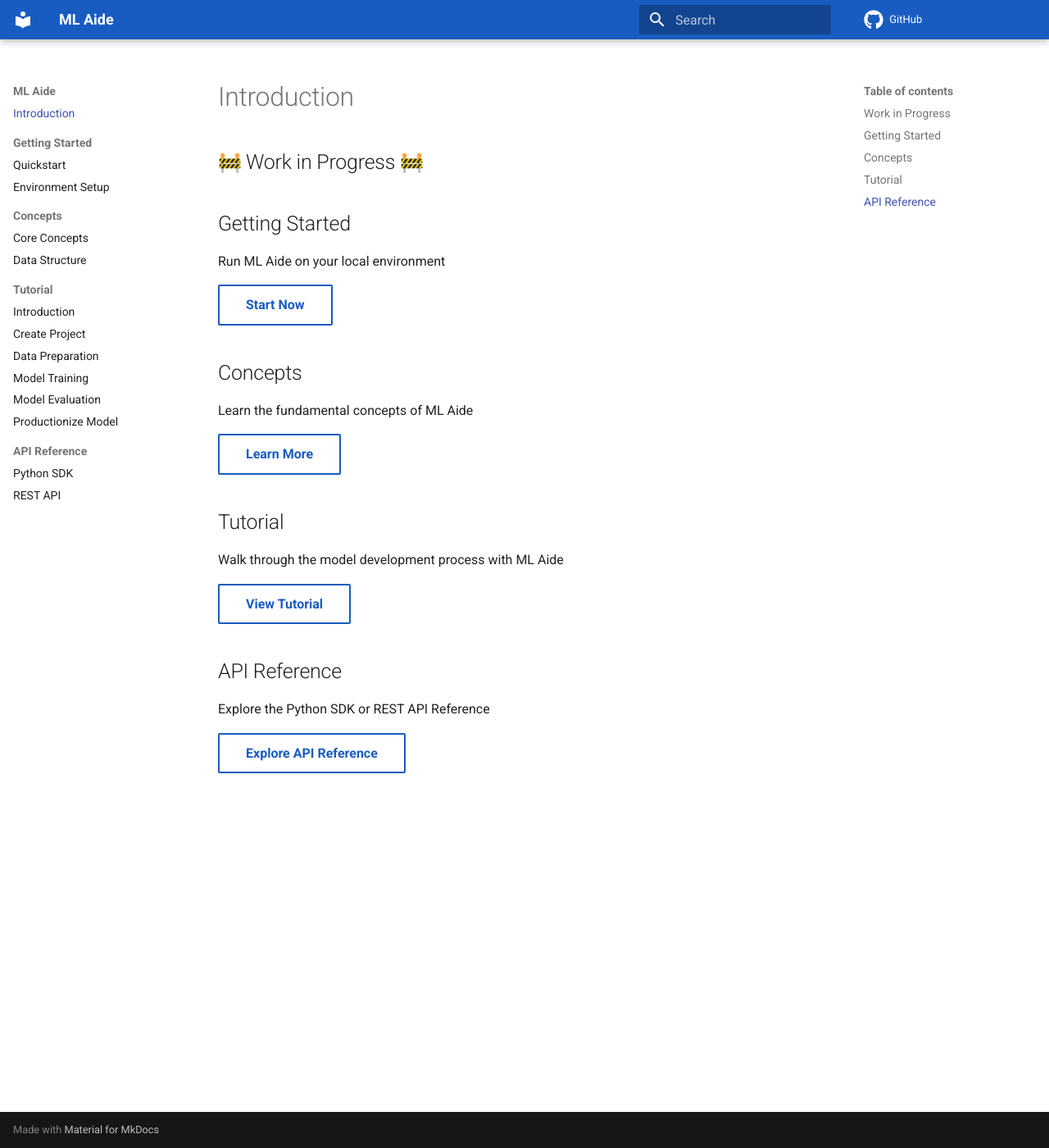
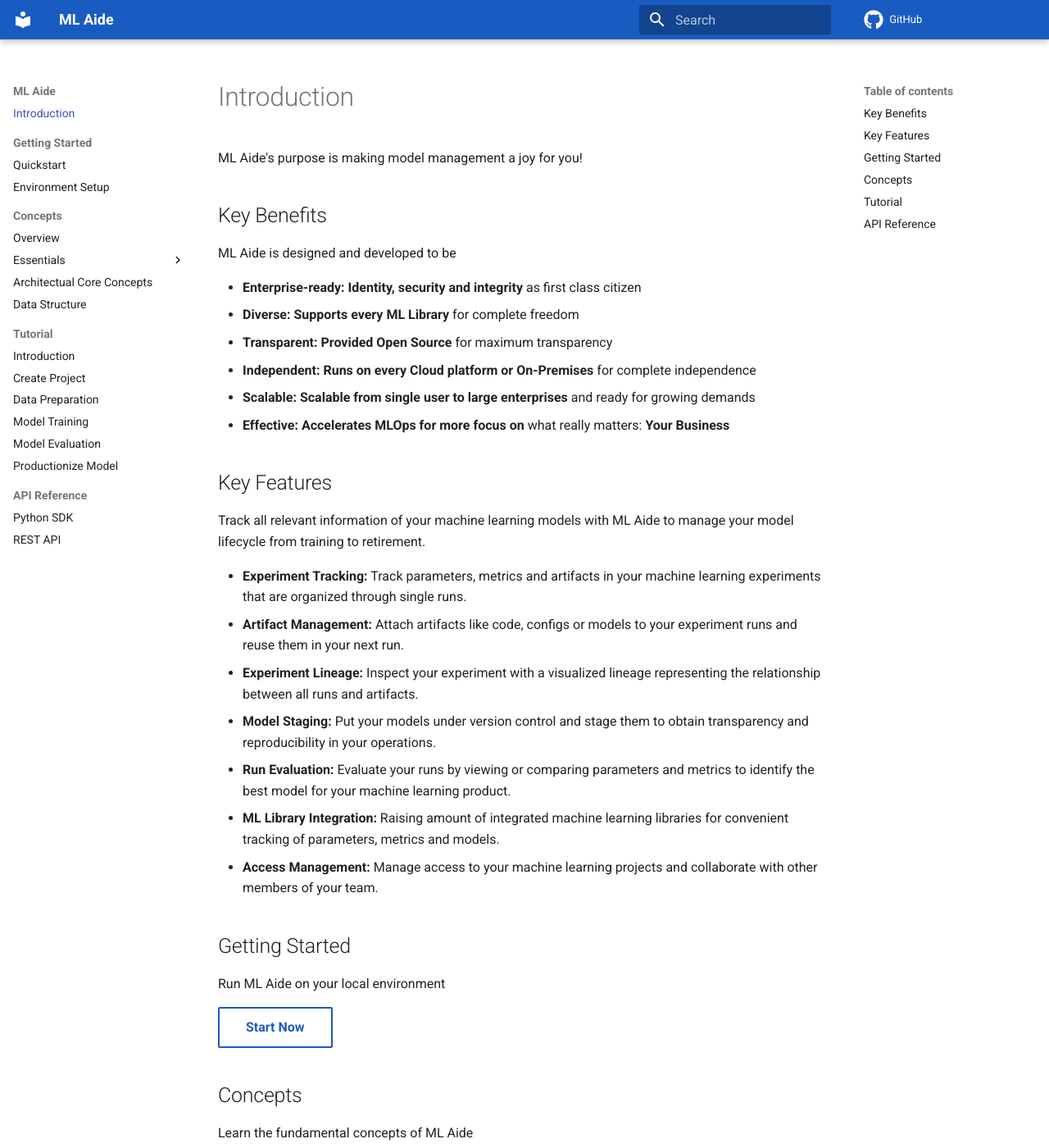
Before and after one commit to MLAide/docs, an MkDocs documentation site: the page built from docs/index.md, in a window 1280 px wide and 1400 px high. Shown: the whole window at 82% size. Built offline with MkDocs 1.6.1 and Material for MkDocs 9.7.7, drawn with Linux system fonts in a browser that asks for light colours; emoji names are drawn with the system emoji font; comment, search, counter and statistics services are not loaded.

Commit message:
MOD-7 Created overview for essentials

```diff
--- a/docs/concepts/core.md
+++ /dev/null
@@ -1,3 +0,0 @@
-# Core Concepts
-
-## :construction: Work in Progress :construction:
--- /dev/null
+++ b/docs/concepts/index.md
@@ -0,0 +1 @@
+# Overview
--- a/docs/index.md
+++ b/docs/index.md
@@ -1,6 +1,29 @@
 # Introduction
 
-## :construction: Work in Progress :construction:
+ML Aide's purpose is making model management a joy for you!
+
+## Key Benefits
+
+ML Aide is designed and developed to be
+
+- **Enterprise-ready: Identity, security and integrity** as first class citizen
+- **Diverse: Supports every ML Library** for complete freedom
+- **Transparent: Provided Open Source** for maximum transparency
+- **Independent: Runs on every Cloud platform or On-Premises** for complete independence
+- **Scalable: Scalable from single user to large enterprises** and ready for growing demands
+- **Effective: Accelerates MLOps for more focus on** what really matters: **Your Business**
+
+## Key Features
+
+Track all relevant information of your machine learning models with ML Aide to manage your model lifecycle from training to retirement.
+
+- **Experiment Tracking:** Track parameters, metrics and artifacts in your machine learning experiments that are organized through single runs.
+- **Artifact Management:** Attach artifacts like code, configs or models to your experiment runs and reuse them in your next run.
+- **Experiment Lineage:** Inspect your experiment with a visualized lineage representing the relationship between all runs and artifacts.
+- **Model Staging:** Put your models under version control and stage them to obtain transparency and reproducibility in your operations.
+- **Run Evaluation:** Evaluate your runs by viewing or comparing parameters and metrics to identify the best model for your machine learning product.
+- **ML Library Integration:** Raising amount of integrated machine learning libraries for convenient tracking of parameters, metrics and models.
+- **Access Management:** Manage access to your machine learning projects and collaborate with other members of your team.
 
 ## Getting Started
 
@@ -12,7 +35,7 @@ Run ML Aide on your local environment
 
 Learn the fundamental concepts of ML Aide
 
-[Learn More](concepts/core.md){: .md-button}
+[Learn More](concepts/architecture.md){: .md-button}
 
 ## Tutorial
 
--- a/mkdocs.yml
+++ b/mkdocs.yml
@@ -16,7 +16,16 @@ nav:
       - start/quickstart.md
       - start/environment-setup.md
   - "Concepts":
-      - concepts/core.md
+      - concepts/index.md
+      - "Essentials":
+          - concepts/essentials/index.md
+          - concepts/essentials/projects.md
+          - concepts/essentials/experiments.md
+          - concepts/essentials/runs.md
+          - concepts/essentials/artifacts.md
+          - concepts/essentials/models.md
+          - concepts/essentials/users.md
+      - concepts/architecture.md
       - concepts/data-structure.md
   - "Tutorial":
       - tutorial/introduction.md
@@ -31,10 +40,16 @@ nav:
 extra_css:
   - css/material-enhancements.css
 markdown_extensions:
+  - admonition
   - attr_list
+  - pymdownx.details
   - pymdownx.emoji:
       emoji_index: !!python/name:materialx.emoji.twemoji
       emoji_generator: !!python/name:materialx.emoji.to_svg
+  - pymdownx.highlight
+  - pymdownx.tabbed
+  - pymdownx.snippets
+  - pymdownx.superfences
 plugins:
   - render_swagger
   - search
```
Also changed, not shown: docs/concepts/architecture.md (added, +5 -0 lines), docs/concepts/essentials/artifacts.md (added, +2 -0 lines), docs/concepts/essentials/experiments.md (added, +2 -0 lines), docs/concepts/essentials/index.md (added, +39 -0 lines), docs/concepts/essentials/models.md (added, +2 -0 lines), docs/concepts/essentials/projects.md (added, +2 -0 lines), docs/concepts/essentials/runs.md (added, +2 -0 lines), docs/concepts/essentials/users.md (added, +2 -0 lines), snippets/essentials/snippet-artifacts.md (added, +12 -0 lines), snippets/essentials/snippet-experiments.md (added, +9 -0 lines), snippets/essentials/snippet-models.md (added, +14 -0 lines), snippets/essentials/snippet-projects.md (added, +5 -0 lines), snippets/essentials/snippet-runs.md (added, +14 -0 lines), snippets/essentials/snippet-users.md (added, +1 -0 lines), 1 other file.
